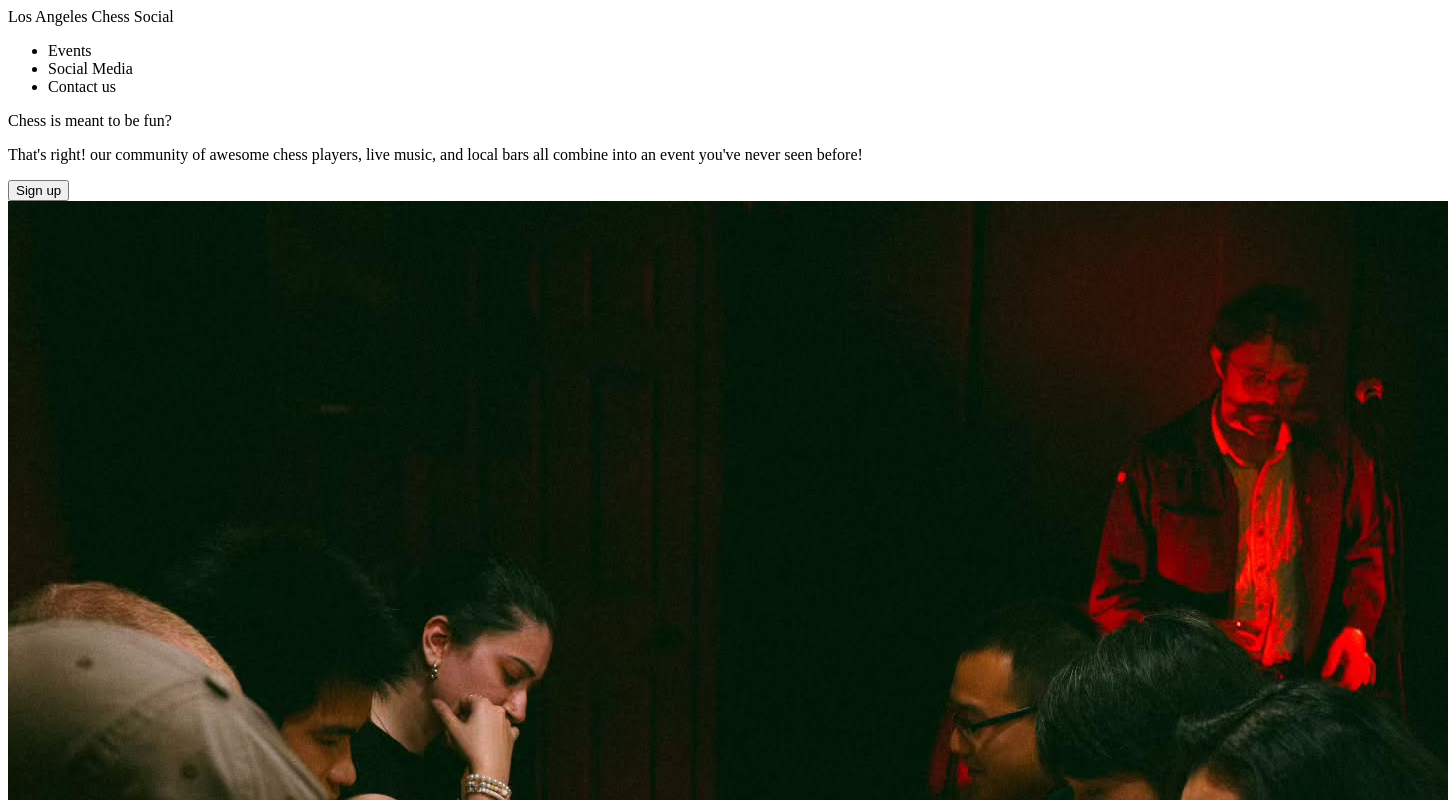
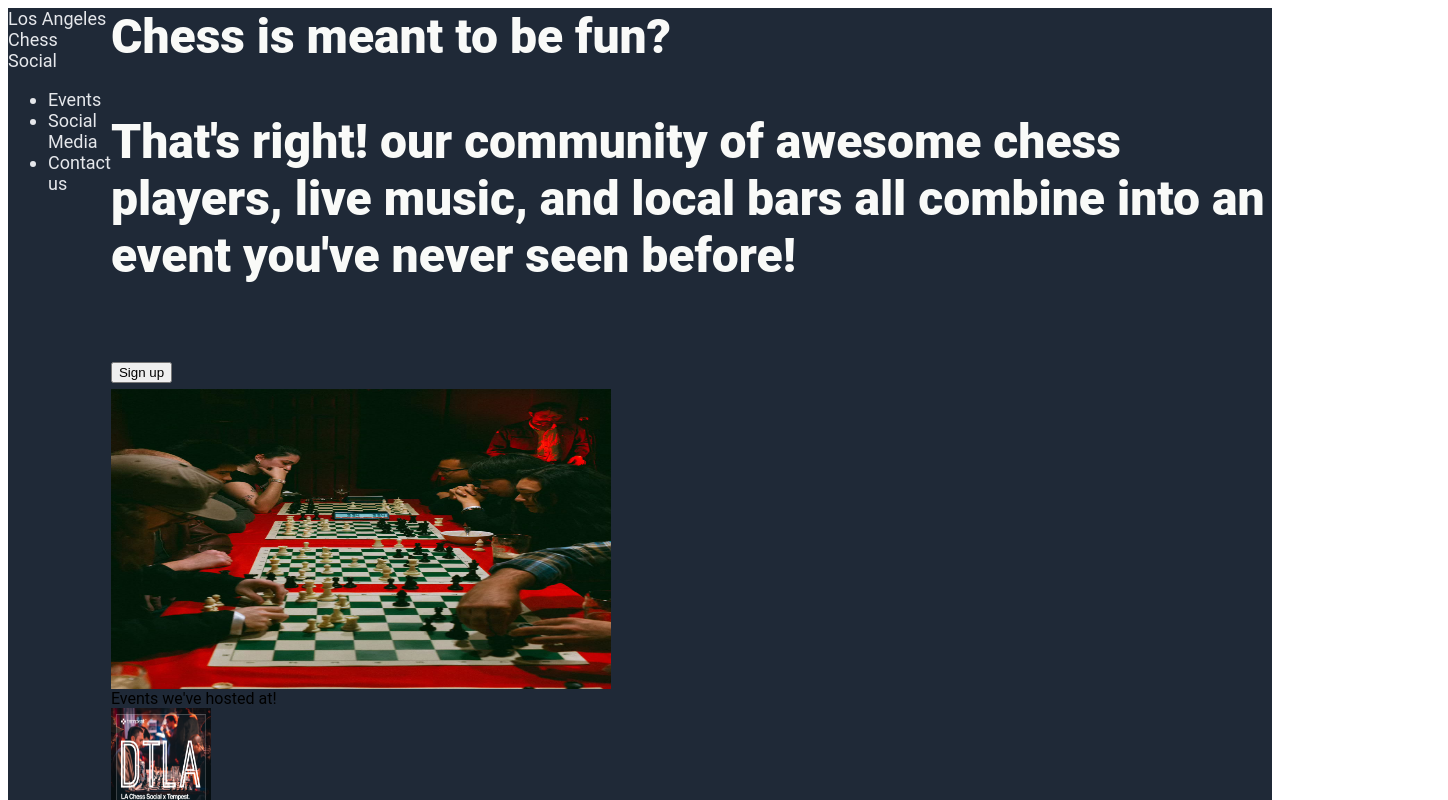
Before and after one commit to travitosama-tech/Landing-Page, a plain HTML site: page index.html in a window 1280 px wide. Shown: the top 800 px of the page, 1448 px wide, since content can reach past the window. Drawn offline with Linux system fonts and the light colour scheme.

Commit message:
resized images to befit the template of the web page

```diff
--- a/index.html
+++ b/index.html
@@ -22,9 +22,13 @@
         </div>
             <div class="content-1">
                 <div class="content-text">Chess is meant to be fun?<div>
-                    <p>That's right! our community of awesome chess players, live music, and local bars all combine into an event you've never seen before!</p>
+                    <p>That's right! our community of awesome chess players,
+                        live music, and local bars all combine into an event
+                        you've never seen before!</p>
                     <button>Sign up</button>
-                    <img src="images/Main-image_files/Main-image.jpg">
+                    <div class="Main-image">
+                        <img src="images/Main-image_files/Main-image.jpg">
+                    </div>
             </div>
     </div>
         <div class="content-2">
--- a/styles.css
+++ b/styles.css
@@ -1,3 +1,44 @@
 body {
-    font-family: 'Roboto' sans-serif;
+    font-family: Roboto;
+    display: flex;
+    flex-direction: column;
 }
+
+.section-1 {
+    background-color: #1F2937;
+    display: flex;
+}
+
+.header {
+    color: #f9faf8;
+    font-size: 24px;
+}
+
+.links,
+.header-text {
+    font-size: 18px;
+    color: #E5E7EB;
+}
+
+.content-text {
+    color:#f9faf8;
+    font-size: 48px;
+    font-weight: 900;
+}
+
+.content-1.button {
+    background-color: #3882f6;
+    font-size: 18px;
+}
+
+.Main-image img {
+    display: flex;
+    height: 300px;
+    width: 500px;
+}
+
+img {
+    display: flex;
+    height: 120px;
+    width: 100px;
+}
```
